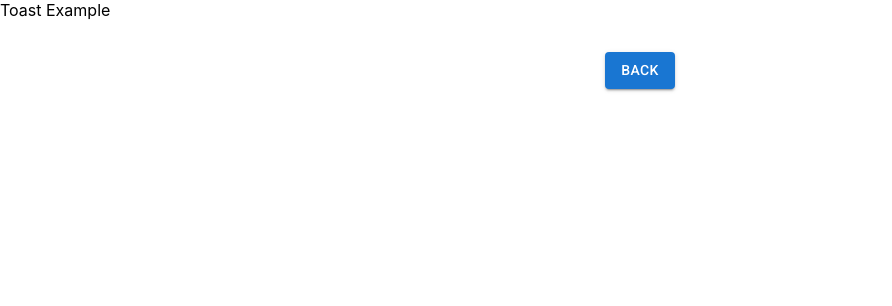
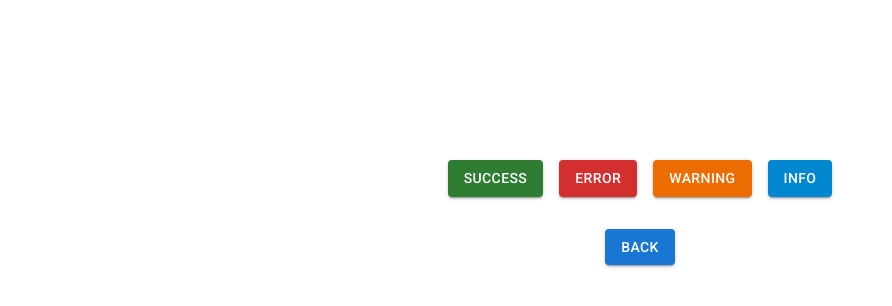
Before and after one commit to oskarcokl/chakra-vs-mui, a React (Create React App) app in the folder mui/: page /toast-example in a window 1280 px wide. Shown: the top 306 px of the page, without its empty margins (0-892 px from the left). Built offline with nearby package versions, Linux system fonts and the light colour scheme.

Commit message:
feat: Finished toast example.

```diff
--- a/mui/src/components/ToastExample.tsx
+++ b/mui/src/components/ToastExample.tsx
@@ -1,5 +1,70 @@
+import { Box, Button, Snackbar, Alert } from '@mui/material';
+import { useState } from 'react';
+
 const ToastExample = () => {
-    return <div>Toast Example</div>;
+    const [successSnackbarOpen, setSuccessSnackbarOpen] = useState(false);
+    const [errorSnackbarOpen, setErrorSnackbarOpen] = useState(false);
+    const [warningSnackbarOpen, setWarningSnackbarOpen] = useState(false);
+    const [infoSnackbarOpen, setInfoSnackbarOpen] = useState(false);
+
+    return (
+        <>
+            <Box display="flex" justifyContent="center" mt={20} gap={2}>
+                <Button
+                    variant="contained"
+                    color="success"
+                    onClick={() => setSuccessSnackbarOpen(true)}>
+                    Success
+                </Button>
+                <Button
+                    variant="contained"
+                    color="error"
+                    onClick={() => setErrorSnackbarOpen(true)}>
+                    Error
+                </Button>
+                <Button
+                    variant="contained"
+                    color="warning"
+                    onClick={() => setWarningSnackbarOpen(true)}>
+                    Warning
+                </Button>
+                <Button
+                    variant="contained"
+                    color="info"
+                    onClick={() => setInfoSnackbarOpen(true)}>
+                    Info
+                </Button>
+            </Box>
+            <Snackbar
+                open={successSnackbarOpen}
+                autoHideDuration={3000}
+                onClose={() => setSuccessSnackbarOpen(false)}
+                anchorOrigin={{ vertical: 'top', horizontal: 'center' }}>
+                <Alert severity="success">Success</Alert>
+            </Snackbar>
+            <Snackbar
+                open={errorSnackbarOpen}
+                autoHideDuration={3000}
+                onClose={() => setErrorSnackbarOpen(false)}
+                anchorOrigin={{ vertical: 'top', horizontal: 'center' }}>
+                <Alert severity="error">Error</Alert>
+            </Snackbar>
+            <Snackbar
+                open={warningSnackbarOpen}
+                autoHideDuration={3000}
+                onClose={() => setWarningSnackbarOpen(false)}
+                anchorOrigin={{ vertical: 'top', horizontal: 'center' }}>
+                <Alert severity="warning">Warning</Alert>
+            </Snackbar>
+            <Snackbar
+                open={infoSnackbarOpen}
+                autoHideDuration={3000}
+                onClose={() => setInfoSnackbarOpen(false)}
+                anchorOrigin={{ vertical: 'top', horizontal: 'center' }}>
+                <Alert severity="info">Info</Alert>
+            </Snackbar>
+        </>
+    );
 }
 
 export default ToastExample;
```
